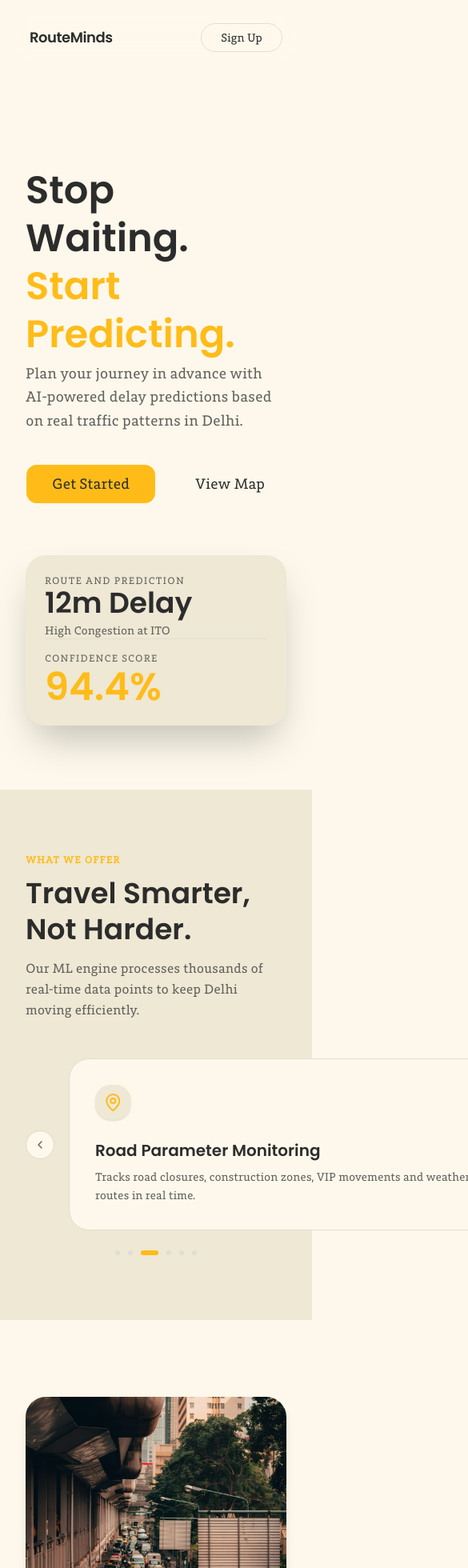
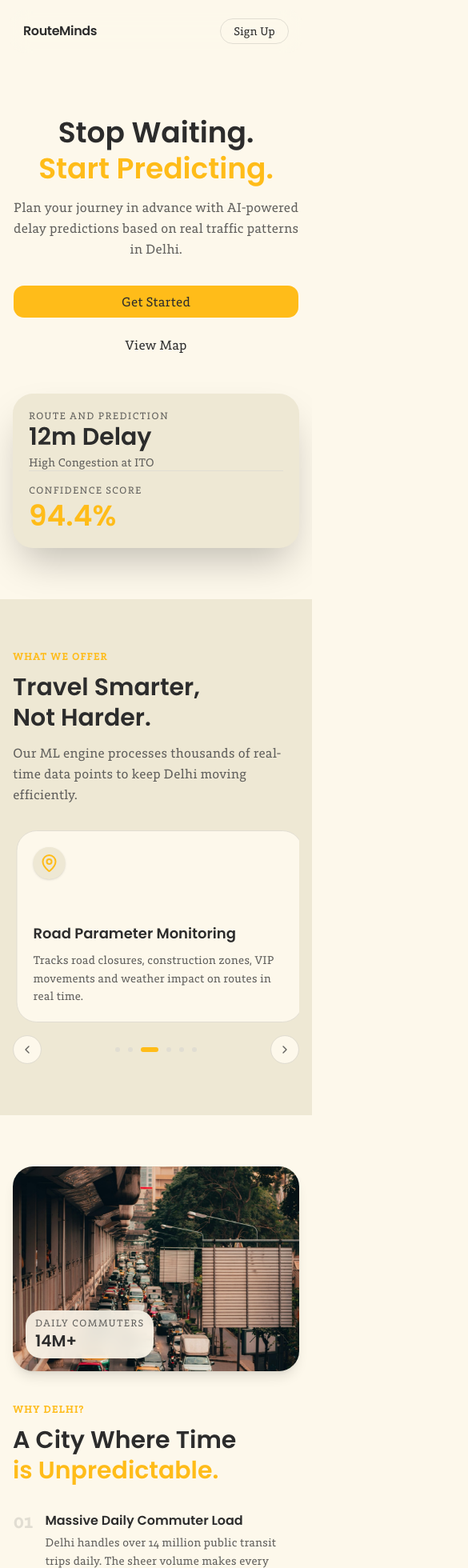
Before and after one commit to Yajush-afk/RouteMinds, a React (Vite) app in the folder apps/web/: page / in a window 390 px wide. Shown: the top 1960 px of the page at 80% size, 585 px wide, since content can reach past the window. Built offline with nearby package versions, Linux system fonts and the light colour scheme.

Commit message:
LANDING: make the landing page responsive

```diff
--- a/apps/web/src/components/landing/FAQSection.tsx
+++ b/apps/web/src/components/landing/FAQSection.tsx
@@ -38,14 +38,17 @@ const faqs = [
 
 export default function FAQSection() {
   return (
-    <section id="faqs" className="bg-background px-8 py-24 md:px-16 lg:px-24">
+    <section
+      id="faqs"
+      className="bg-background px-4 py-16 sm:px-6 sm:py-20 md:px-10 lg:px-24"
+    >
       <div className="mx-auto max-w-3xl">
         {/* Header */}
-        <div className="mb-12 text-center">
+        <div className="mb-10 text-center sm:mb-12">
           <p className="mb-3 text-xs font-semibold tracking-widest text-primary uppercase">
             Got Questions?
           </p>
-          <h2 className="landing-heading text-4xl text-foreground md:text-5xl">
+          <h2 className="landing-heading text-3xl text-foreground sm:text-4xl md:text-5xl">
             Frequently Asked Questions
           </h2>
           <div className="mx-auto mt-4 h-1 w-10 rounded-full bg-primary"></div>
@@ -59,10 +62,12 @@ export default function FAQSection() {
                 value={`item-${index}`}
                 className="border-b-0 not-last:border-b-0"
               >
-                <AccordionTrigger className="landing-heading rounded-xl">
+                <AccordionTrigger className="landing-heading rounded-xl text-base sm:text-lg">
                   {faq.question}
                 </AccordionTrigger>
-                <AccordionContent>{faq.answer}</AccordionContent>
+                <AccordionContent className="text-sm leading-relaxed sm:text-base">
+                  {faq.answer}
+                </AccordionContent>
               </AccordionItem>
               {index < faqs.length - 1 && <Separator />}
             </Fragment>
--- a/apps/web/src/components/landing/FeaturesSection.tsx
+++ b/apps/web/src/components/landing/FeaturesSection.tsx
@@ -111,56 +111,44 @@ export default function FeaturesSection() {
     <section
       id="features"
       ref={sectionRef}
-      className="bg-secondary px-8 py-20 md:px-16 lg:px-24"
+      className="bg-secondary px-4 py-16 sm:px-6 sm:py-20 md:px-10 lg:px-24"
     >
       <div className="mx-auto max-w-7xl">
         <p className="mb-3 text-xs font-semibold tracking-widest text-primary uppercase">
           What We Offer
         </p>
         <div className="mb-3 flex flex-col justify-between gap-4 md:flex-row md:items-end">
-          <h2 className="landing-heading max-w-lg text-4xl leading-tight text-foreground md:text-5xl">
+          <h2 className="landing-heading max-w-lg text-3xl leading-tight text-foreground sm:text-4xl md:text-5xl">
             Travel Smarter,
             <br /> Not Harder.
           </h2>
         </div>
-        <p className="mb-12 max-w-sm text-base leading-relaxed text-muted-foreground">
+        <p className="mb-8 max-w-md text-base leading-relaxed text-muted-foreground sm:mb-12">
           Our ML engine processes thousands of real-time data points to keep
           Delhi moving efficiently.
         </p>
 
-        <div className="flex items-center gap-4">
-          <Button
-            type="button"
-            variant="outline"
-            size="icon-lg"
-            onClick={() => api?.scrollPrev()}
-            className="shrink-0 rounded-xl border-border bg-background text-muted-foreground shadow-none hover:border-primary hover:bg-background hover:text-primary"
-            aria-label="Previous feature"
-          >
-            <ChevronLeft />
-          </Button>
-
         <Carousel
           setApi={setApi}
           opts={{ align: "start", loop: true }}
-            className="flex-1"
+          className="w-full"
         >
           <CarouselContent>
             {features.map((feature) => (
               <CarouselItem key={feature.title}>
                 <div
-                    className="flex min-h-[200px] flex-col justify-between rounded-2xl border border-border bg-background p-8"
+                  className="flex min-h-[240px] flex-col justify-between rounded-2xl border border-border bg-background p-5 sm:min-h-[220px] sm:p-6 md:min-h-50 md:p-8"
                   onMouseEnter={() => setIsPaused(true)}
                   onMouseLeave={() => setIsPaused(false)}
                 >
                   <div className="flex items-start justify-between">
-                      <div className="flex h-11 w-11 items-center justify-center rounded-xl bg-secondary shadow-sm">
+                    <div className="flex h-10 w-10 items-center justify-center rounded-xl bg-secondary shadow-sm sm:h-11 sm:w-11">
                       {feature.icon}
                     </div>
                   </div>
 
-                    <div className="mt-6">
-                      <h3 className="landing-heading mb-2 text-xl text-foreground">
+                  <div className="mt-5 sm:mt-6">
+                    <h3 className="landing-heading mb-2 text-lg text-foreground sm:text-xl">
                       {feature.title}
                     </h3>
                     <p className="max-w-xl text-sm leading-relaxed text-muted-foreground">
@@ -173,19 +161,19 @@ export default function FeaturesSection() {
           </CarouselContent>
         </Carousel>
 
+        <div className="mt-4 flex items-center justify-between gap-3 sm:mt-6">
           <Button
             type="button"
             variant="outline"
             size="icon-lg"
-            onClick={() => api?.scrollNext()}
+            onClick={() => api?.scrollPrev()}
             className="shrink-0 rounded-xl border-border bg-background text-muted-foreground shadow-none hover:border-primary hover:bg-background hover:text-primary"
-            aria-label="Next feature"
+            aria-label="Previous feature"
           >
-            <ChevronRight />
+            <ChevronLeft />
           </Button>
-        </div>
 
-        <div className="mt-6 flex justify-center gap-2">
+          <div className="flex flex-1 justify-center gap-2">
             {features.map((feature, index) => (
               <Button
                 key={feature.title}
@@ -203,6 +191,18 @@ export default function FeaturesSection() {
               />
             ))}
           </div>
+
+          <Button
+            type="button"
+            variant="outline"
+            size="icon-lg"
+            onClick={() => api?.scrollNext()}
+            className="shrink-0 rounded-xl border-border bg-background text-muted-foreground shadow-none hover:border-primary hover:bg-background hover:text-primary"
+            aria-label="Next feature"
+          >
+            <ChevronRight />
+          </Button>
+        </div>
       </div>
     </section>
   )
--- a/apps/web/src/components/landing/Footer.tsx
+++ b/apps/web/src/components/landing/Footer.tsx
@@ -1,7 +1,7 @@
 export default function Footer() {
   return (
-    <footer className="flex items-center justify-center bg-background px-8 py-6 md:px-16 lg:px-24">
-      <span className="text-xs font-light text-muted-foreground">
+    <footer className="flex items-center justify-center bg-background px-4 py-5 text-center sm:px-6 sm:py-6 md:px-10 lg:px-24">
+      <span className="text-xs font-light text-muted-foreground sm:text-sm">
         © 2026 OpenMinds. All rights reserved.
       </span>
     </footer>
--- a/apps/web/src/components/landing/HeroSection.tsx
+++ b/apps/web/src/components/landing/HeroSection.tsx
@@ -7,15 +7,15 @@ export default function HeroSection() {
   return (
     <section
       id="about"
-      className="bg-background px-8 pt-28 pb-20 md:px-16 lg:px-24"
+      className="bg-background px-4 pt-24 pb-16 sm:px-6 sm:pt-28 sm:pb-20 md:px-10 md:pt-32 lg:px-24"
     >
-      <div className="mx-auto mt-24 grid w-full max-w-7xl grid-cols-1 items-center gap-16 md:grid-cols-2">
+      <div className="mx-auto mt-12 grid w-full max-w-7xl grid-cols-1 items-center gap-10 sm:mt-16 sm:gap-12 md:mt-24 md:grid-cols-2 md:gap-16">
         {/* Left Side */}
-        <div className="space-y-3">
+        <div className="space-y-4 text-center md:text-left">
           {/* Heading */}
           <div>
             <motion.h1
-              className="landing-heading text-5xl leading-tight text-foreground md:text-6xl"
+              className="landing-heading text-4xl leading-tight text-foreground sm:text-5xl md:text-6xl"
               initial={{ opacity: 0, x: -40 }}
               animate={{ opacity: 1, x: 0 }}
               transition={{ duration: 0.8, ease: "easeInOut" }}
@@ -23,7 +23,7 @@ export default function HeroSection() {
               Stop Waiting.
             </motion.h1>
             <motion.h1
-              className="landing-heading text-5xl leading-tight text-primary md:text-6xl"
+              className="landing-heading text-4xl leading-tight text-primary sm:text-5xl md:text-6xl"
               initial={{ opacity: 0, x: -40 }}
               animate={{ opacity: 1, x: 0 }}
               transition={{ duration: 0.8, ease: "easeInOut" }}
@@ -33,17 +33,17 @@ export default function HeroSection() {
           </div>
 
           {/* Description */}
-          <p className="-mt-2 mb-10 max-w-md text-lg leading-relaxed text-muted-foreground">
+          <p className="mx-auto -mt-1 mb-8 max-w-md text-base leading-relaxed text-muted-foreground sm:mb-10 sm:text-lg md:mx-0">
             Plan your journey in advance with AI-powered delay predictions based
             on real traffic patterns in Delhi.
           </p>
 
           {/* Buttons */}
-          <div className="flex items-center gap-4">
+          <div className="flex flex-col items-stretch gap-3 sm:flex-row sm:items-center sm:gap-4 md:justify-start">
             <Button
               asChild
               size="lg"
-              className="landing-primary-button px-8 py-6 text-lg"
+              className="landing-primary-button w-full justify-center px-6 py-5 text-base sm:w-auto sm:px-8 sm:py-6 sm:text-lg"
             >
               <Link to="/map">Get Started</Link>
             </Button>
@@ -51,7 +51,7 @@ export default function HeroSection() {
               asChild
               variant="ghost"
               size="lg"
-              className="landing-hover-lift px-8 py-6 text-lg"
+              className="landing-hover-lift w-full justify-center px-6 py-5 text-base sm:w-auto sm:px-8 sm:py-6 sm:text-lg"
             >
               <Link to="/map">View Map</Link>
             </Button>
@@ -59,12 +59,12 @@ export default function HeroSection() {
         </div>
 
         {/* Right Side - Stats Card */}
-        <div className="rounded-2xl bg-secondary p-6 text-foreground shadow-2xl">
+        <div className="mx-auto w-full max-w-sm rounded-2xl bg-secondary p-5 text-foreground shadow-2xl sm:max-w-md sm:p-6 md:max-w-none">
           <p className="text-xs tracking-widest text-muted-foreground uppercase">
             Route and Prediction
           </p>
           <div>
-            <p className="landing-heading text-4xl">12m Delay</p>
+            <p className="landing-heading text-3xl sm:text-4xl">12m Delay</p>
             <p className="mt-1 text-sm text-muted-foreground">
               High Congestion at ITO
             </p>
@@ -73,7 +73,9 @@ export default function HeroSection() {
             <p className="text-xs tracking-widest text-muted-foreground uppercase">
               Confidence Score
             </p>
-            <p className="landing-heading mt-1 text-5xl text-primary">94.4%</p>
+            <p className="landing-heading mt-1 text-4xl text-primary sm:text-5xl">
+              94.4%
+            </p>
           </div>
         </div>
       </div>
--- a/apps/web/src/components/landing/Navbar.tsx
+++ b/apps/web/src/components/landing/Navbar.tsx
@@ -19,10 +19,10 @@ export default function Navbar() {
   }, [])
 
   return (
-    <nav className="fixed inset-x-0 top-0 z-50 px-4 pt-4 md:px-6">
+    <nav className="fixed inset-x-0 top-0 z-50 px-3 pt-3 sm:px-4 md:px-6">
       <div
         className={cn(
-          "mx-auto flex max-w-7xl items-center justify-between rounded-xl bg-background/75 px-5 py-3 backdrop-blur-md transition-[border-color,box-shadow,background-color] duration-200",
+          "mx-auto flex max-w-7xl items-center justify-between rounded-xl bg-background/75 px-4 py-2.5 backdrop-blur-md transition-[border-color,box-shadow,background-color] duration-200 sm:px-5 sm:py-3",
           isScrolled
             ? "border border-border/50 shadow-sm"
             : "border border-transparent shadow-none"
@@ -30,7 +30,7 @@ export default function Navbar() {
       >
         <Link
           to="/"
-          className="landing-heading text-lg tracking-tight text-foreground md:text-xl"
+          className="landing-heading text-base tracking-tight text-foreground sm:text-lg md:text-xl"
         >
           RouteMinds
         </Link>
@@ -63,12 +63,11 @@ export default function Navbar() {
         </div>
 
         <Button
-          type="button"
+          asChild
           variant="outline"
-          size="lg"
-          className="landing-hover-lift rounded-xl border-border bg-transparent px-6 text-foreground shadow-none hover:!border-[var(--landing-primary)] hover:!bg-[var(--landing-primary)] hover:!text-[var(--landing-text)]"
+          className="landing-hover-lift rounded-xl border-border bg-transparent px-4 text-sm text-foreground shadow-none hover:!border-[var(--landing-primary)] hover:!bg-[var(--landing-primary)] hover:!text-[var(--landing-text)] sm:px-5 md:px-6"
         >
-          Sign Up
+          <Link to="/map">Sign Up</Link>
         </Button>
       </div>
     </nav>
--- a/apps/web/src/components/landing/WhyDelhi.tsx
+++ b/apps/web/src/components/landing/WhyDelhi.tsx
@@ -43,9 +43,9 @@ export default function WhyDelhiSection() {
   return (
     <section
       id="why-delhi"
-      className="bg-background px-8 py-24 md:px-16 lg:px-24"
+      className="bg-background px-4 py-16 sm:px-6 sm:py-20 md:px-10 lg:px-24"
     >
-      <div className="mx-auto grid max-w-7xl grid-cols-1 items-center gap-16 md:grid-cols-2">
+      <div className="mx-auto grid max-w-7xl grid-cols-1 items-center gap-10 sm:gap-12 md:grid-cols-2 md:gap-16">
         {/* Left - Image */}
         <div className="relative overflow-hidden rounded-2xl shadow-lg">
           <img
@@ -53,30 +53,32 @@ export default function WhyDelhiSection() {
             alt="Delhi Traffic"
             loading="lazy"
             decoding="async"
-            className="h-[350px] w-full object-cover transition-transform duration-500 hover:scale-110"
+            className="h-64 w-full object-cover transition-transform duration-500 hover:scale-110 sm:h-80 md:h-[350px]"
           />
-          <div className="absolute bottom-6 left-6 rounded-xl bg-background/90 px-4 py-3 shadow-md backdrop-blur-sm">
+          <div className="absolute bottom-4 left-4 rounded-xl bg-background/90 px-3 py-2 shadow-md backdrop-blur-sm sm:bottom-6 sm:left-6 sm:px-4 sm:py-3">
             <p className="text-xs tracking-widest text-muted-foreground uppercase">
               Daily Commuters
             </p>
-            <p className="landing-heading text-2xl text-foreground">14M+</p>
+            <p className="landing-heading text-xl text-foreground sm:text-2xl">
+              14M+
+            </p>
           </div>
         </div>
 
         {/* Right - Content */}
-        <div className="space-y-10">
+        <div className="space-y-8 sm:space-y-10">
           <div>
             <p className="mb-3 text-xs font-semibold tracking-widest text-primary uppercase">
               Why Delhi?
             </p>
-            <h2 className="landing-heading text-4xl leading-tight text-foreground md:text-5xl">
+            <h2 className="landing-heading text-3xl leading-tight text-foreground sm:text-4xl md:text-5xl">
               A City Where Time <br />
               <span className="text-primary">is Unpredictable.</span>
             </h2>
           </div>
 
           <motion.div
-            className="list-none space-y-8"
+            className="list-none space-y-6 sm:space-y-8"
             variants={container}
             initial="hidden"
             whileInView="visible"
@@ -85,10 +87,10 @@ export default function WhyDelhiSection() {
             {reasons.map((reason) => (
               <motion.div
                 key={reason.number}
-                className="flex items-start gap-6"
+                className="flex items-start gap-4 sm:gap-6"
                 variants={item}
               >
-                <span className="flex-shrink-0 text-3xl leading-none font-bold text-border">
+                <span className="flex-shrink-0 text-2xl leading-none font-bold text-border sm:text-3xl">
                   {reason.number}
                 </span>
                 <div>
```
Lines whose indentation alone changed are shown as unchanged.
